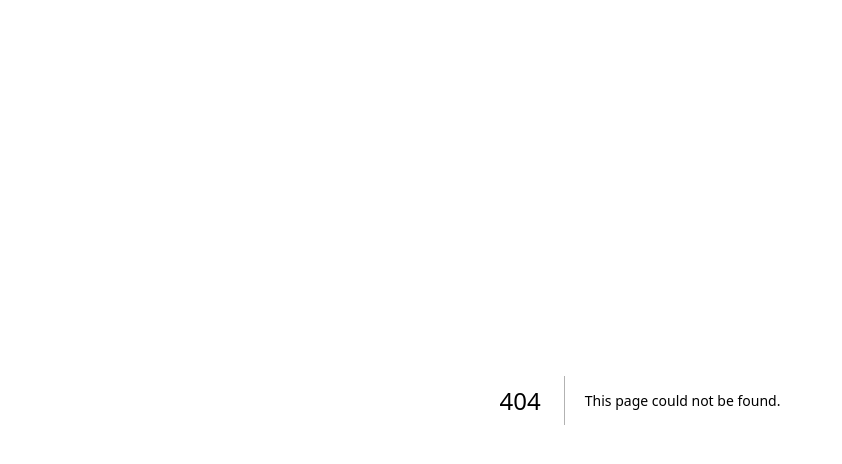
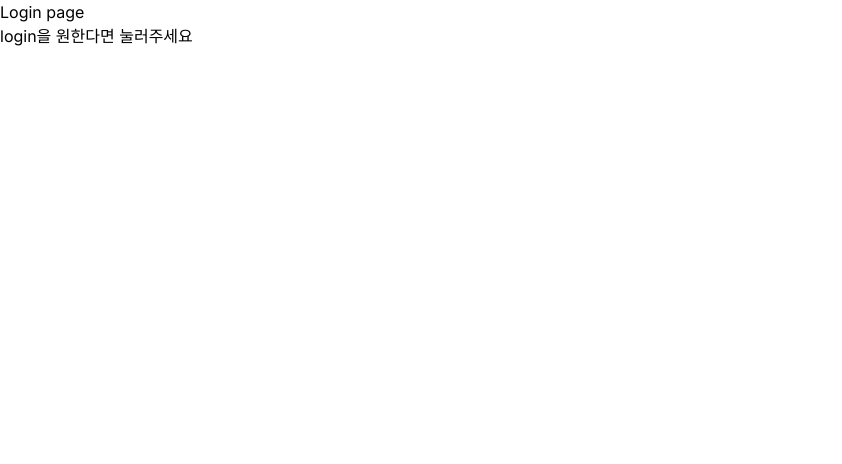
Before and after one commit to lamPolar/ChatUp-Front, a Next.js app: page /login in a window 1280 px wide. Before the commit this address had no page. Shown: the top 464 px of the page, without its empty margins (0-842 px from the left). Built offline with nearby package versions, Linux system fonts and the light colour scheme.

Commit message:
feat : login button 추가 & google oauth 테스트 #6

```diff
--- /dev/null
+++ b/src/app/login/page.tsx
@@ -0,0 +1,27 @@
+"use client";
+import axios from "axios";
+
+export default function Login() {
+  const handleLogin = () => {
+    axios.defaults.baseURL = process.env.NEXT_PUBLIC_API_URL;
+
+    axios
+      .post("/oauth2/authorization/google", null, {
+        headers: {
+          "Access-Control-Allow-Origin": "*",
+          "Content-Type": "application/json",
+        },
+      })
+      .then((res) => console.log(res))
+      .catch((err) => console.log(err));
+  };
+
+  return (
+    <div>
+      <h1>Login page</h1>
+      <button onClick={handleLogin} className="b-1">
+        login을 원한다면 눌러주세요
+      </button>
+    </div>
+  );
+}
```
